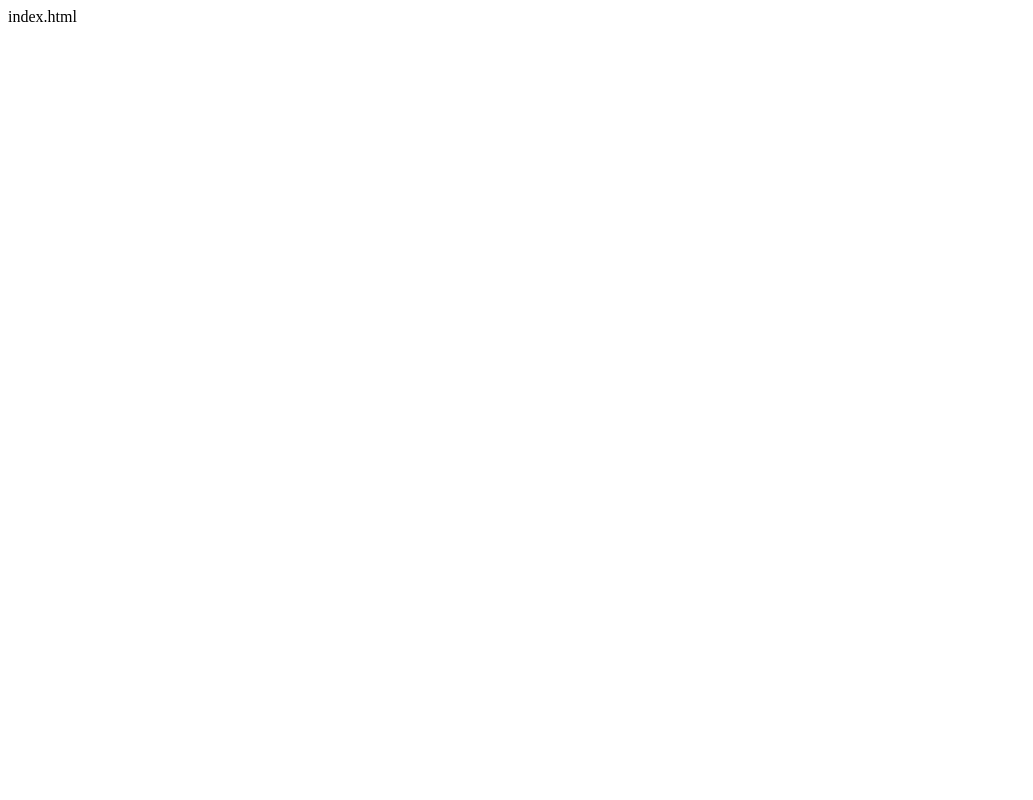
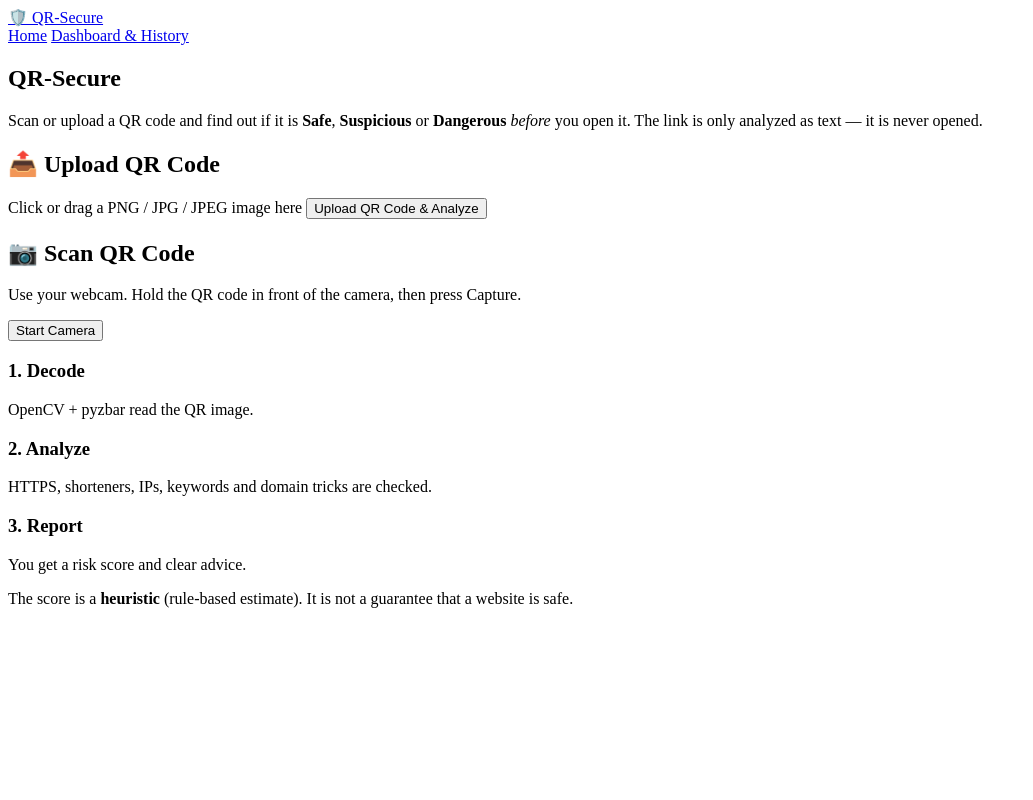
Before and after one commit to saranyakumarr3031-cmd/QR-Secures, a Flask app: page / in a window 1280 px wide. Before the commit the part shown is almost empty. Shown: the whole page, without its empty margins (0-1033 px from the left). Run offline with Flask 3, Linux system fonts and the light colour scheme.

Commit message:
Update index.html

```diff
--- a/templates/index.html
+++ b/templates/index.html
@@ -1 +1,63 @@
-index.html
+<!DOCTYPE html>
+<html lang="en">
+<head>
+  <meta charset="UTF-8">
+  <meta name="viewport" content="width=device-width, initial-scale=1">
+  <title>QR-Secure | QR Code Security Analyzer</title>
+  <link rel="stylesheet" href="{{ url_for('static', filename='style.css') }}">
+</head>
+<body>
+  <nav class="nav">
+    <a class="logo" href="{{ url_for('index') }}">🛡️ QR-Secure</a>
+    <div>
+      <a href="{{ url_for('index') }}">Home</a>
+      <a href="{{ url_for('history') }}">Dashboard &amp; History</a>
+    </div>
+  </nav>
+
+  <main class="container">
+    <section class="hero fade-in">
+      <h1>QR-<span class="accent">Secure</span></h1>
+      <p>Scan or upload a QR code and find out if it is <b>Safe</b>, <b>Suspicious</b> or <b>Dangerous</b>
+         <i>before</i> you open it. The link is only analyzed as text &mdash; it is never opened.</p>
+    </section>
+
+    {% if error %}
+    <div class="alert error fade-in">⚠️ {{ error }}</div>
+    {% endif %}
+
+    <section class="grid two">
+      <div class="card fade-in">
+        <h2>📤 Upload QR Code</h2>
+        <form id="uploadForm" action="{{ url_for('analyze') }}" method="post" enctype="multipart/form-data">
+          <label class="dropzone" id="dropzone" for="qrFile">
+            <span id="fileLabel">Click or drag a PNG / JPG / JPEG image here</span>
+            <img id="preview" alt="Preview" hidden>
+          </label>
+          <input type="file" id="qrFile" name="qr_image" accept=".png,.jpg,.jpeg,image/png,image/jpeg" hidden>
+          <button type="submit" class="btn">Upload QR Code &amp; Analyze</button>
+        </form>
+      </div>
+
+      <div class="card fade-in">
+        <h2>📷 Scan QR Code</h2>
+        <p class="muted">Use your webcam. Hold the QR code in front of the camera, then press Capture.</p>
+        <video id="video" autoplay playsinline hidden></video>
+        <p id="cameraMsg" class="muted"></p>
+        <button type="button" class="btn secondary" id="startCam">Start Camera</button>
+        <button type="button" class="btn" id="captureBtn" hidden>Capture &amp; Analyze</button>
+        <canvas id="canvas" hidden></canvas>
+      </div>
+    </section>
+
+    <section class="grid three fade-in">
+      <div class="card small"><h3>1. Decode</h3><p class="muted">OpenCV + pyzbar read the QR image.</p></div>
+      <div class="card small"><h3>2. Analyze</h3><p class="muted">HTTPS, shorteners, IPs, keywords and domain tricks are checked.</p></div>
+      <div class="card small"><h3>3. Report</h3><p class="muted">You get a risk score and clear advice.</p></div>
+    </section>
+
+    <p class="disclaimer">The score is a <b>heuristic</b> (rule-based estimate). It is not a guarantee that a website is safe.</p>
+  </main>
+  <script src="{{ url_for('static', filename='script.js') }}"></script>
+</body>
+</html>
```
